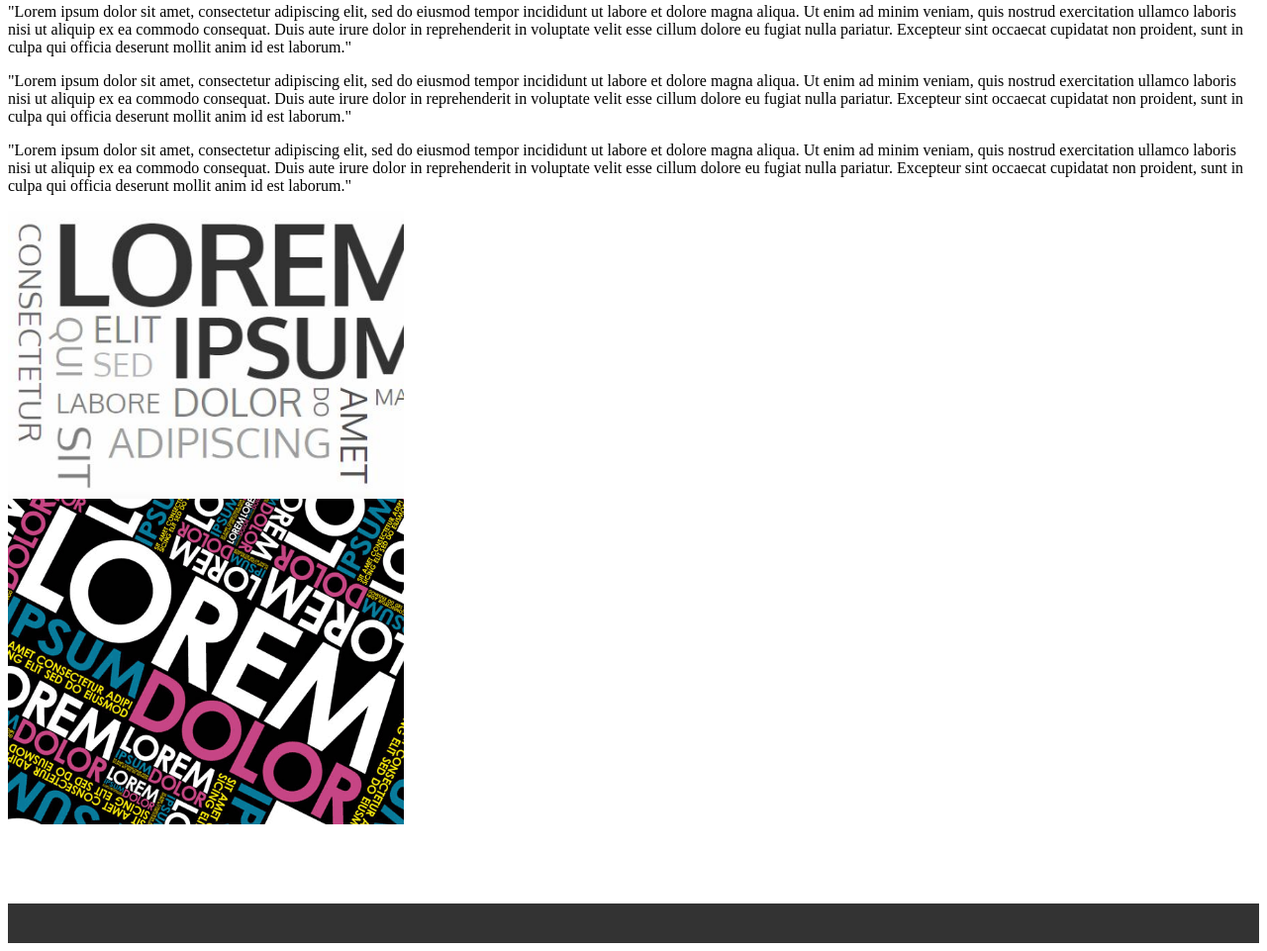
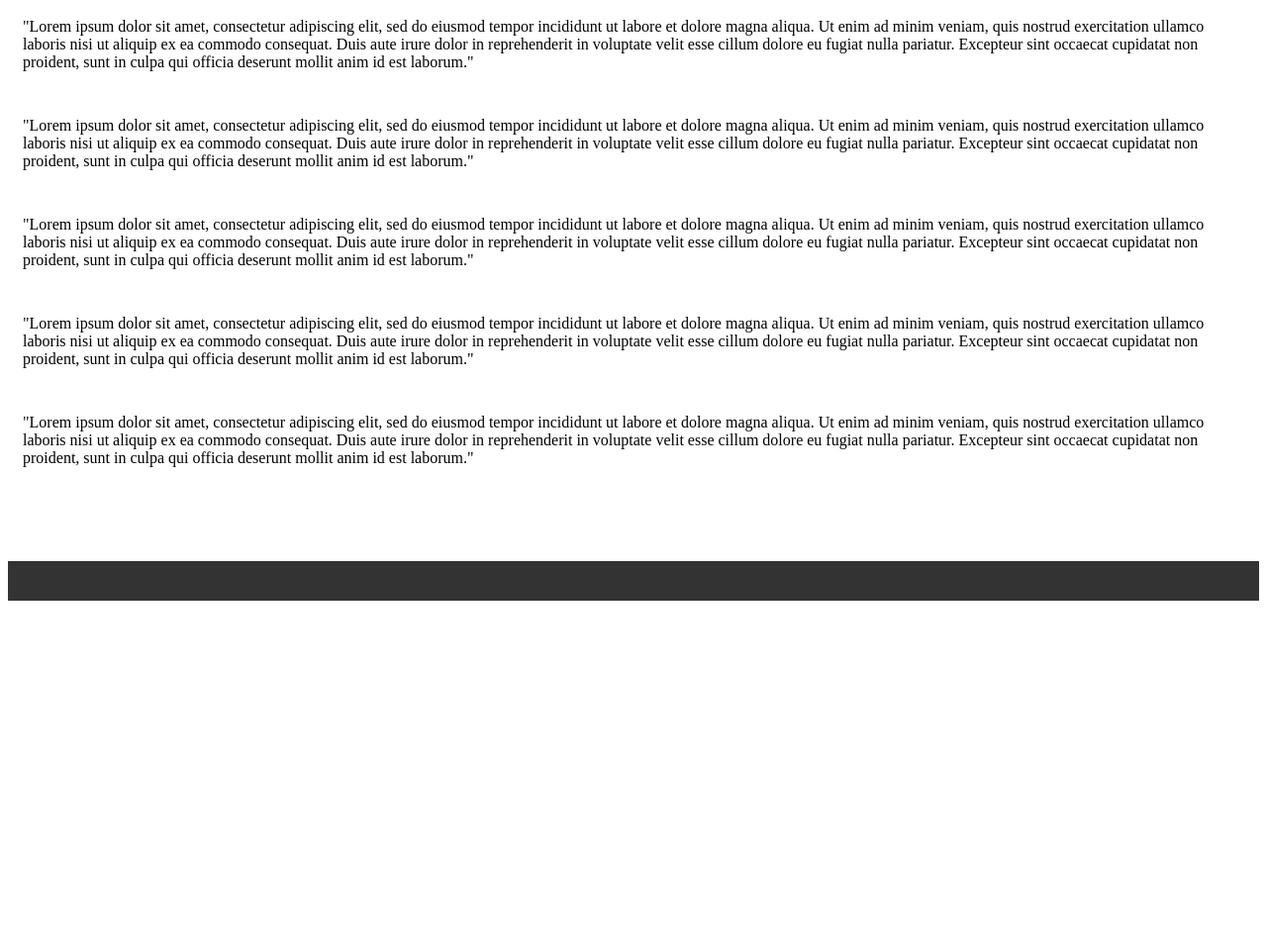
Before and after one commit to dlewis1267/html-me-something, a plain HTML site: page index.html in a window 1280 px wide. Shown: the part 591-1552 px from the top of the page at 99% size. After the commit the page ends 1206 px from the top, so only its background shows below. Drawn offline with Linux system fonts and the light colour scheme.

Commit message:
new index

```diff
--- a/index.html
+++ b/index.html
@@ -5,12 +5,8 @@
 <meta http-equiv="X-UA-Compatible" content="IE=edge">
 <meta name="viewport" content="width=device-width, shrink-to-fit=no, initial-scale=1">
 <title>HTML ME SOMETHING</title>
+<link rel="stylesheet" href="styles/styles.css">
 <style>
-    .img-header {max-width:100%; height:auto;}
-    .wordcloud {max-width:400px; height:auto; display:block;}
-    .wordcloud-c {max-width:400px; height:auto; display:block;}
-    .footer-spacer {height:40px; background-color:#333; margin-top:80px;}
-
 </style>
 </head>
 <body>
@@ -29,8 +25,12 @@
             <p>
             "Lorem ipsum dolor sit amet, consectetur adipiscing elit, sed do eiusmod tempor incididunt ut labore et dolore magna aliqua. Ut enim ad minim veniam, quis nostrud exercitation ullamco laboris nisi ut aliquip ex ea commodo consequat. Duis aute irure dolor in reprehenderit in voluptate velit esse cillum dolore eu fugiat nulla pariatur. Excepteur sint occaecat cupidatat non proident, sunt in culpa qui officia deserunt mollit anim id est laborum."
             </p>
-            <img src="images/lorem-ipsum-wordcloud.jpg" class="wordcloud">
-            <img src="images/lorem-ipsum-wordcloud-color.png" class="wordcloud-c">
+            <p>
+            "Lorem ipsum dolor sit amet, consectetur adipiscing elit, sed do eiusmod tempor incididunt ut labore et dolore magna aliqua. Ut enim ad minim veniam, quis nostrud exercitation ullamco laboris nisi ut aliquip ex ea commodo consequat. Duis aute irure dolor in reprehenderit in voluptate velit esse cillum dolore eu fugiat nulla pariatur. Excepteur sint occaecat cupidatat non proident, sunt in culpa qui officia deserunt mollit anim id est laborum."
+            </p>
+            <p>
+            "Lorem ipsum dolor sit amet, consectetur adipiscing elit, sed do eiusmod tempor incididunt ut labore et dolore magna aliqua. Ut enim ad minim veniam, quis nostrud exercitation ullamco laboris nisi ut aliquip ex ea commodo consequat. Duis aute irure dolor in reprehenderit in voluptate velit esse cillum dolore eu fugiat nulla pariatur. Excepteur sint occaecat cupidatat non proident, sunt in culpa qui officia deserunt mollit anim id est laborum."
+            </p>
         </article>
         <footer>
             <div class="footer-spacer">&nbsp;</div>
```
